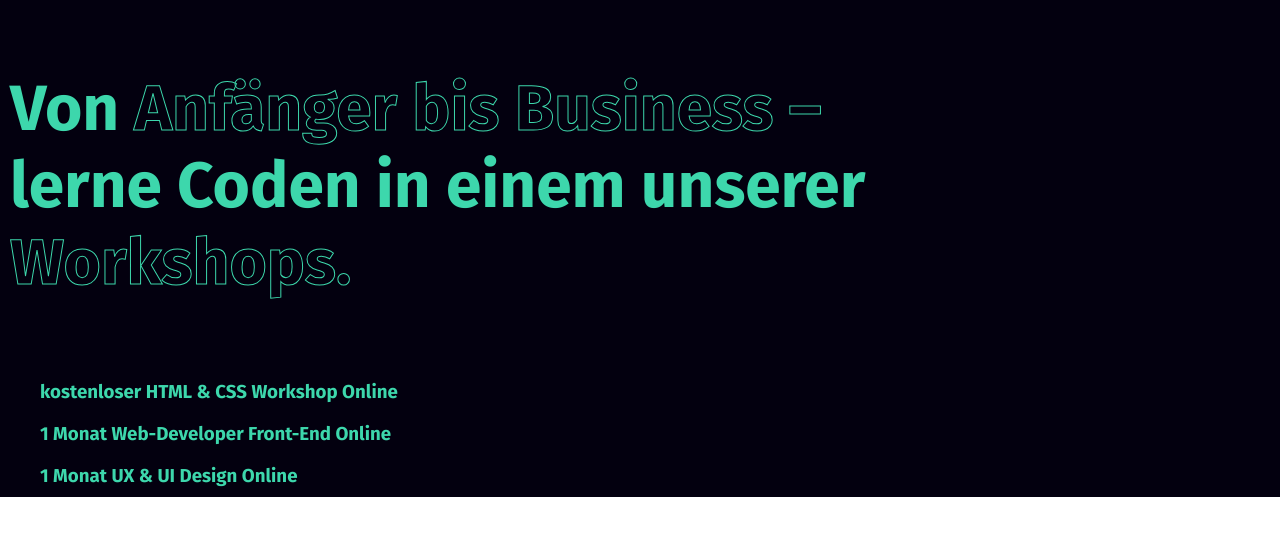
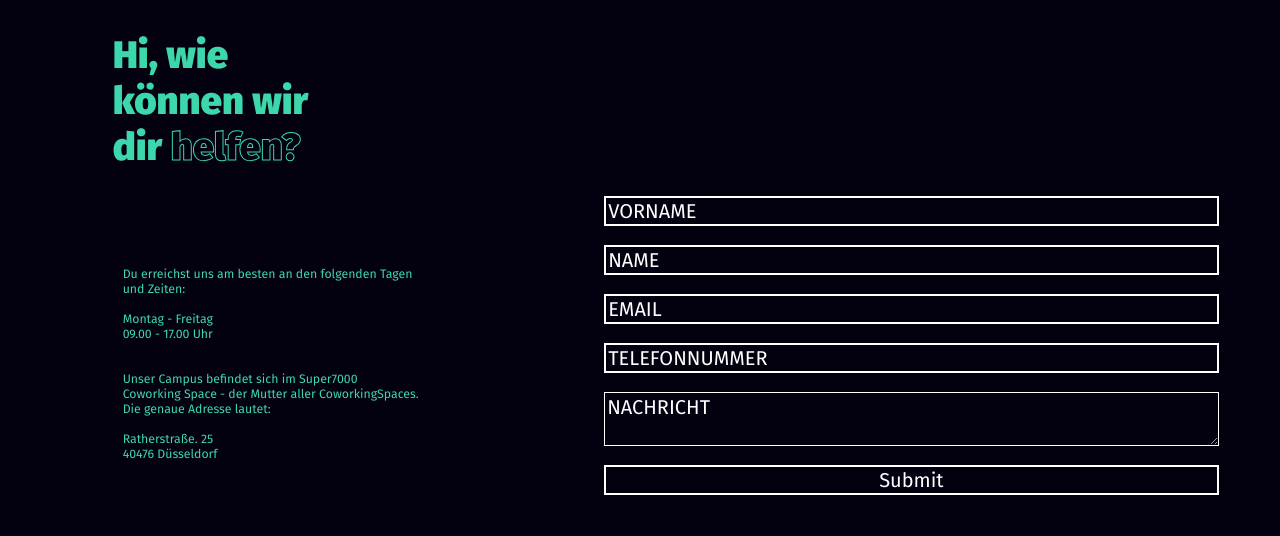
Before and after one commit to soroushshalali/G4, a React (Create React App) app: page / in a window 1280 px wide. Shown: the top 536 px of the page. Built offline with nearby package versions, Linux system fonts and the light colour scheme.

Commit message:
changed classNames

```diff
--- a/src/App.js
+++ b/src/App.js
@@ -3,6 +3,8 @@ import React from 'react';
 import './App.css';
 import { BrowserRouter, Route } from "react-router-dom";
 import Workshop from './Components/Workshop/Workshop.js';
+import Campus from './Components/Campus/Capmus.js';
+import Form from './Components/Form/Form';
 
 
 function App() {
@@ -10,7 +12,7 @@ function App() {
     <BrowserRouter>
       <div className="App">
 
-        <Workshop />
+        <Form />
       </div>
     </BrowserRouter>
   );
--- a/src/Components/Form/Form.js
+++ b/src/Components/Form/Form.js
@@ -4,10 +4,10 @@ import FormItem from './FormItem';
 
 const Form = () => {
     return (
-        <main>
-            <h1>Hi, wie <br></br>können wir <br></br>dir <span>helfen?</span></h1><br></br><br></br>
-            <h2>Du erreichst uns am besten an den folgenden Tagen<br></br>
-             und Zeiten:<br></br><br></br>Montag - Freitag<br></br>09.00 - 17.00 Uhr<br></br><br></br>
+        <main className="helfen">
+            <h1 className="wirhelfen">Hi, wie <br></br>können wir <br></br>dir <span className="cool">helfen?</span></h1><br></br>
+            <h2 className="superhilfe">Du erreichst uns am besten an den folgenden Tagen<br></br>
+             und Zeiten:<br></br><br></br>Montag - Freitag<br></br>09.00 - 17.00 Uhr<br></br>
                 <br></br><br></br>Unser Campus befindet sich im Super7000<br></br>Coworking Space -
              der Mutter aller CoworkingSpaces.<br></br>Die genaue Adresse lautet: <br></br>
                 <br></br>Ratherstraße. 25 <br></br>40476 Düsseldorf</h2>
--- a/src/Components/Form/form.css
+++ b/src/Components/Form/form.css
@@ -1,14 +1,14 @@
 body{
     background-color: #03000F;
 }
-h1{ color: #3dd7ac;
+.wirhelfen{ color: #3dd7ac;
     text-align:left;
     font-family: 'Fira Sans', sans-serif;
     font-weight: 900;
     font-size: 2.4em;
     font-variant-position: super;
 }
-h2{
+.superhilfe{
     color: #3dd7ac;
     font-size: 0.77em;
     text-align: left;
@@ -43,14 +43,14 @@ button:hover{
     color: #03000F;
     transition: 1s;
 }
-span{
+.cool{
     -webkit-text-fill-color: #03000F;
     -webkit-text-stroke-width: 1px;
     -webkit-text-stroke-color: #3DD7AC;
 }
-main{
-    margin-left: 5%;
-    margin-top: 2.5%;
+.helfen{
+    margin-left: 4%;
+    margin-top: 0.5%;
     display: grid;
     grid-template-columns: 40% 50%;
     justify-content: center;
```
